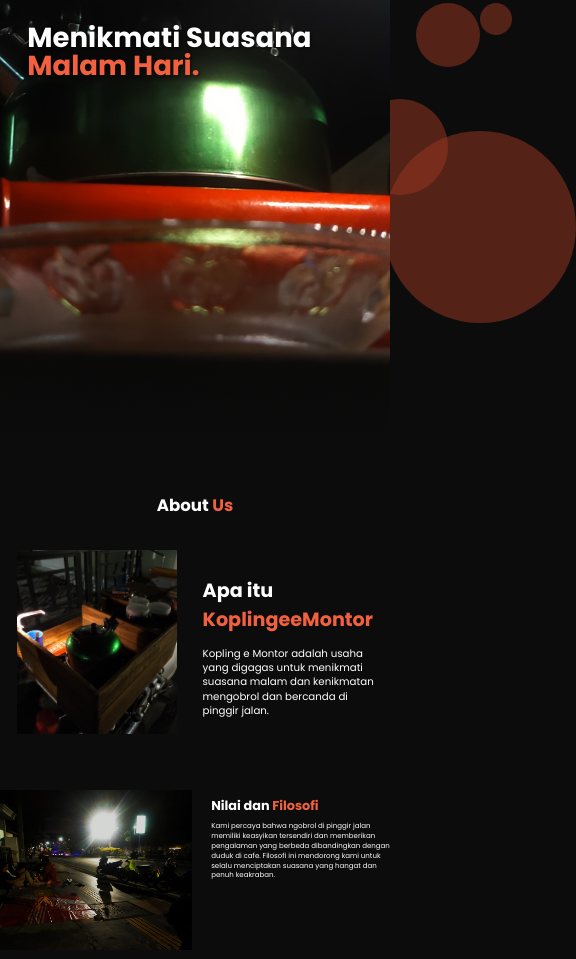
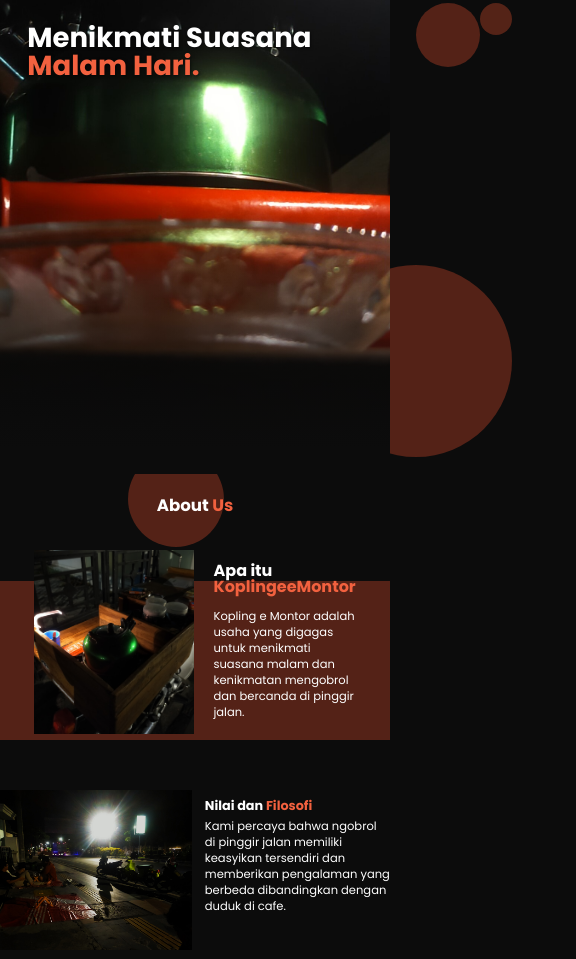
Before and after one commit to Sannndy444/landingPage, a plain HTML site: page index.html in a window 390 px wide. Shown: the part 445-1404 px from the top of the page, 576 px wide, since content can reach past the window. Drawn offline with nearby package versions, Linux system fonts and the light colour scheme; some packages are replaced by stand-ins of ours.

Commit message:
menambahkan responsive pada device handphone

```diff
--- a/css/style.css
+++ b/css/style.css
@@ -589,6 +589,7 @@
         top: 106.9rem;
         left: 0;
         background-color: var(--third);
+        opacity: 0.5;
         z-index: -1;
     }
 
@@ -609,6 +610,30 @@
     }
     .hamburger {
         display: block;
+    }
+
+    .about .about-container .apa-img img {
+        width: 25rem;
+    }
+
+    .about .about-container .apa-text h2 {
+        padding: 1rem;
+        font-size: 2.5rem;
+        line-height: 1;
+    }
+
+    .about .about-container .apa-text {
+        padding: 2rem 0 0 1rem;
+    }
+
+    .about .about-container .apa-text h2 span {
+        color: var(--primary);
+    }
+
+    .about .about-container .apa-text p {
+        padding: 1rem 0 0 1rem;
+        font-size: 1.8rem;
+        line-height: 1.4;
     }
 
     .extra {
@@ -681,7 +706,7 @@
     }
 
     .nilai .nilai-container .nilai-text {
-        padding: 1rem 0 0 3rem;
+        padding: 1rem 0 0 2rem;
     }
 
     .nilai .nilai-container .nilai-text h2 {
@@ -694,9 +719,24 @@
     }
 
     .nilai .nilai-container .nilai-text p {
-        padding: 1rem 0 0 0;
-        font-size: 1.1rem;
+        padding: 0.5rem 0 0 0;
+        font-size: 1.8rem;
         line-height: 1.4;
+    }
+
+    .nilai .nilai-container .nilai-text .hidden {
+        display: none;
+    }
+
+    .extra .nilai-bg {
+        position: absolute;
+        width: 100%;
+        height: 24.9rem;
+        top: 130.1rem;
+        left: 0;
+        background-color: var(--third);
+        opacity: 0.5;
+        z-index: -1;
     }
 }
 
@@ -704,6 +744,140 @@
 @media (max-width: 485px) {
     html {
         font-size: 40%;
-        overflow: hidden;
+        /* overflow: hidden; */
+    }
+
+    .about .about-container .apa-img img {
+        width: 25rem;
+    }
+
+    .about .about-container .apa-text h2 {
+        padding: 1rem;
+        font-size: 2.5rem;
+        line-height: 1;
+    }
+
+    .about .about-container .apa-text {
+        padding: 2rem 0 0 1rem;
+    }
+
+    .about .about-container .apa-text h2 span {
+        color: var(--primary);
+    }
+
+    .about .about-container .apa-text p {
+        padding: 1rem 0 0 1rem;
+        font-size: 1.8rem;
+        line-height: 1.4;
+    }
+
+    .extra {
+        display: flex;
+        top: 0;
+        left: 0;
+        width: 100%;
+        height: 100%;
+        z-index: -1;
+    }
+
+    .extra .tet {
+        position: absolute;
+        width: 30rem;
+        height: 30rem;
+        top: 111rem;
+        left: 50rem;
+        background-color: var(--third);
+        opacity: 0.5;
+        border-radius: 15rem;
+        z-index: -1;
+    }
+
+    .extra .teet {
+        position: absolute;
+        width: 20rem;
+        height: 20rem;
+        top: 115rem;
+        left: 4rem;
+        background-color: var(--third);
+        opacity: 0.5;
+        border-radius: 10rem;
+        z-index: -1;
+    }
+
+    .extra .teeet {
+        position: absolute;
+        width: 15rem;
+        height: 15rem;
+        top: 140rem;
+        left: 20rem;
+        background-color: var(--third);
+        opacity: 0.5;
+        border-radius: 8rem;
+        z-index: -1;
+    }
+
+    .extra .teeeet {
+        position: absolute;
+        width: 10rem;
+        height: 10rem;
+        top: 70rem;
+        left: 65rem;
+        background-color: var(--third);
+        opacity: 0.5;
+        border-radius: 6rem;
+        z-index: -1;
+    }
+
+    .extra .teeeeet {
+        position: absolute;
+        width: 5rem;
+        height: 5rem;
+        top: 70rem;
+        left: 75rem;
+        background-color: var(--third);
+        opacity: 0.5;
+        border-radius: 4rem;
+        z-index: -1;
+    }
+
+    .nilai .nilai-container .nilai-text {
+        padding: 1rem 0 0 2rem;
+    }
+
+    .nilai .nilai-container .nilai-text h2 {
+        padding: 0;
+        font-size: 2rem;
+    }
+
+    .nilai .nilai-container .nilai-text h2 span {
+        color: var(--primary);
+    }
+
+    .nilai .nilai-container .nilai-text p {
+        padding: 0.5rem 0 0 0;
+        font-size: 1.8rem;
+        line-height: 1.4;
+    }
+
+    .nilai .nilai-container .nilai-text .hidden {
+        display: none;
+    }
+
+    .extra .nilai-bg {
+        position: absolute;
+        width: 100%;
+        height: 24.9rem;
+        top: 160.3rem;
+        left: 0;
+        background-color: var(--third);
+        opacity: 0.5;
+        z-index: -1;
+    }
+
+    .gallery .gallery-container img {
+        width: 25rem;
+        height: 25rem;
+        padding: 1rem;
+        object-fit: cover;
     }
 }
--- a/index.html
+++ b/index.html
@@ -90,7 +90,8 @@
                 </div>
                 <div class="nilai-text">
                     <h2>Nilai dan <span>Filosofi</span></h2>
-                    <p>Kami percaya bahwa ngobrol di pinggir jalan memiliki keasyikan tersendiri dan memberikan pengalaman yang berbeda dibandingkan dengan duduk di cafe. Filosofi ini mendorong kami untuk selalu menciptakan suasana yang hangat dan penuh keakraban.</p>
+                    <p>Kami percaya bahwa ngobrol di pinggir jalan memiliki keasyikan tersendiri dan memberikan pengalaman yang berbeda dibandingkan dengan duduk di cafe. </p>
+                    <p class="hidden">Filosofi ini mendorong kami untuk selalu menciptakan suasana yang hangat dan penuh keakraban.</p>
                 </div>
         </div>
     </section>
```
